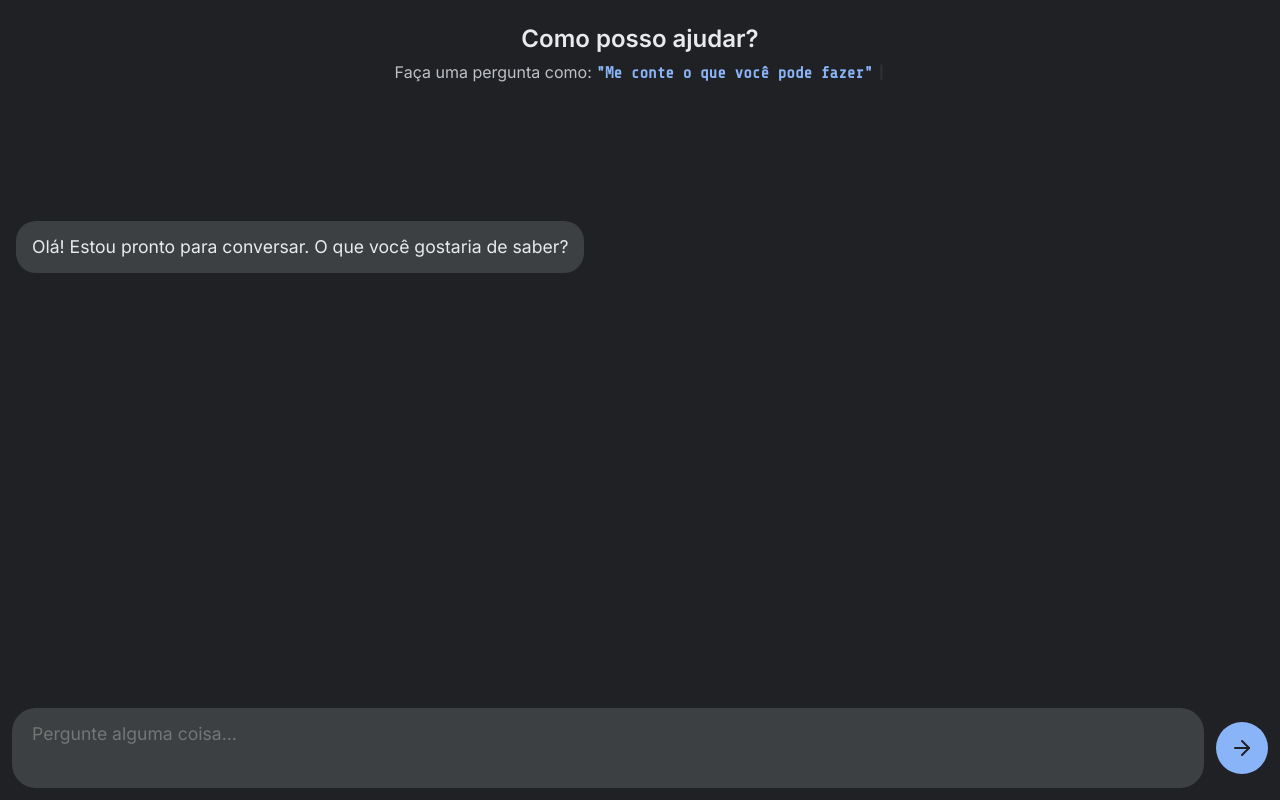
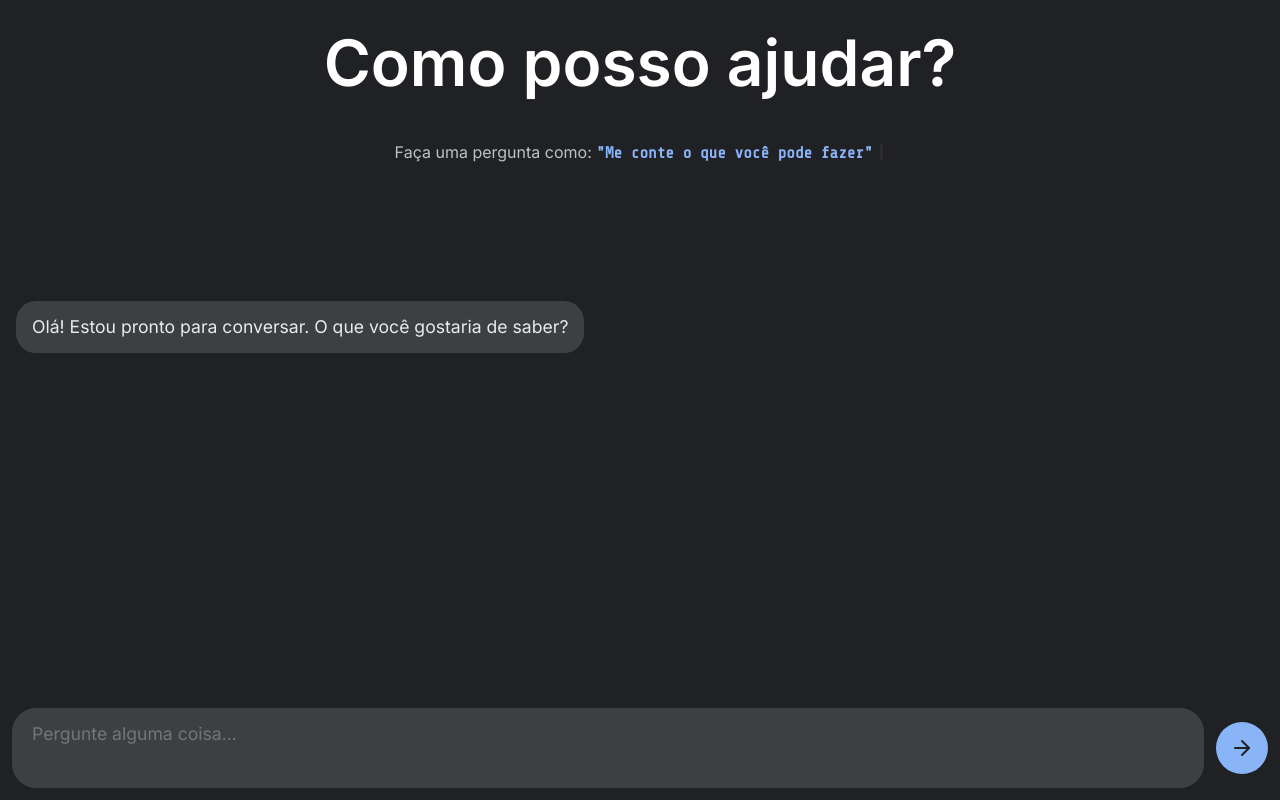
Before and after one commit to Rick-Caetano/IA_Descomplicada, a website: page pages/IA-chat.html in a window 1280 px wide. Drawn offline with nearby package versions, Linux system fonts and the light colour scheme.

Commit message:
update style.css

```diff
--- a/assets/styles/style.css
+++ b/assets/styles/style.css
@@ -157,6 +157,12 @@ section#chat-ia {
     width: 100%;
 }
 
+section#chat-ia h2{
+    font-size: 4.0rem;
+    color: var(--cor-primaria);
+    margin-bottom: 2rem;
+}
+
 .dicas {
     font-size: 1.2rem;
     color: purple;
@@ -221,7 +227,6 @@ body.pagina-chat .chat-container {
     gap: 16px;
 }
 
-/* ADICIONE ESTA REGRA LOGO ABAIXO */
 body.pagina-chat #chat-box {
     padding: 16px; /* Adiciona padding no topo também */
 }
```
